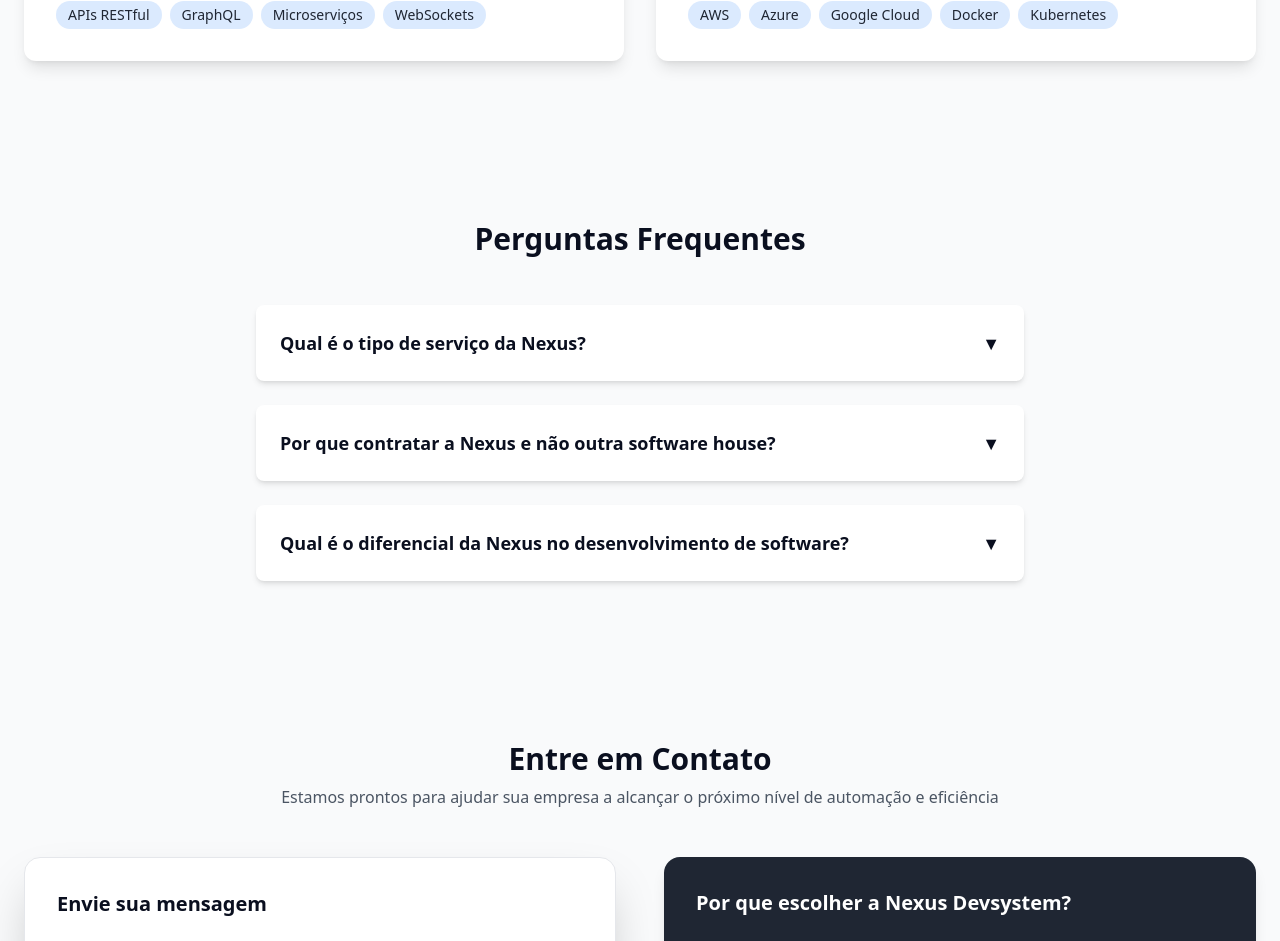
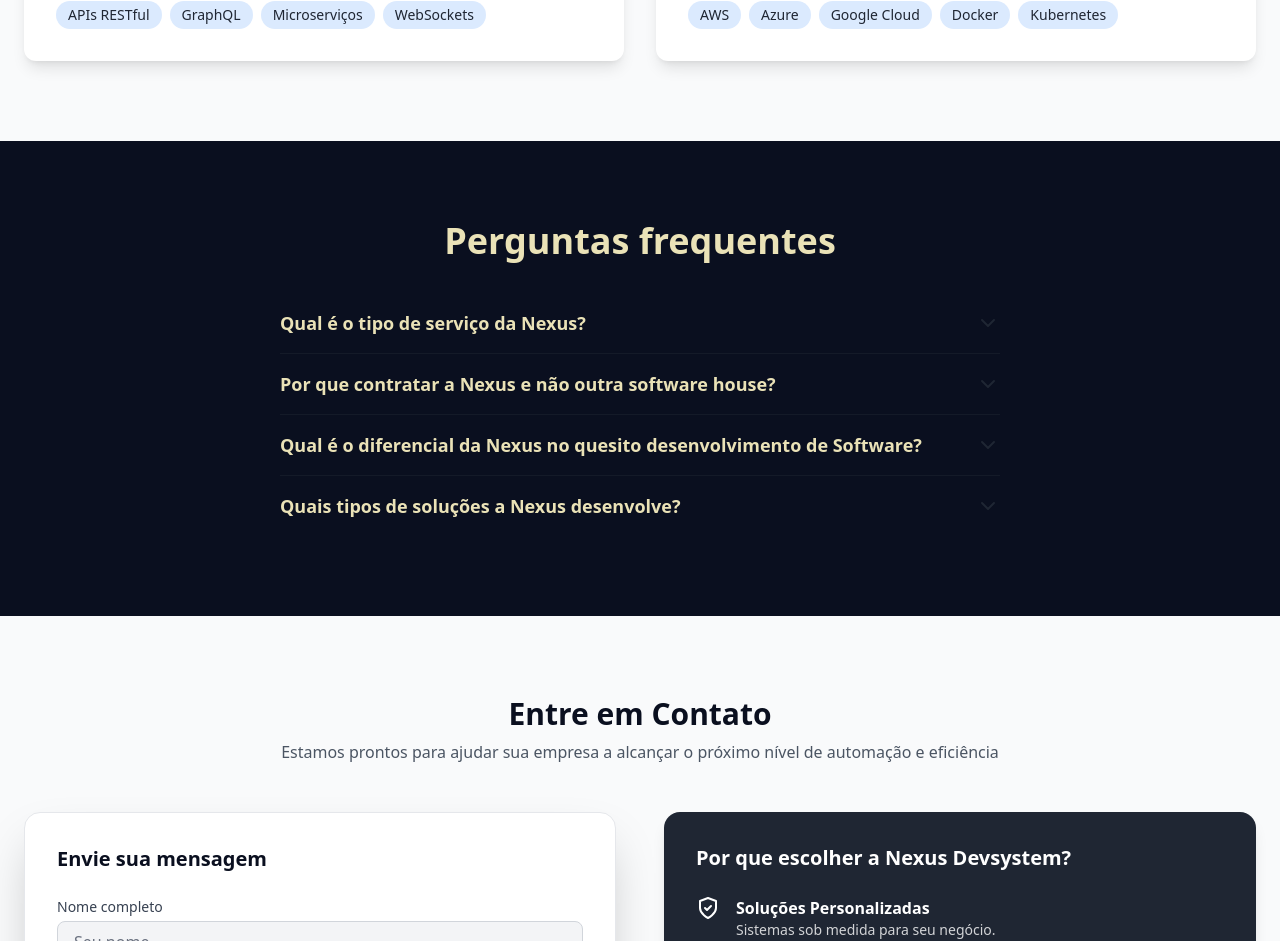
Before and after one commit to NexusDevsystem/nexusweb, a React (Vite) app: page / in a window 1280 px wide. Shown: the part 3888-4829 px from the top of the page. Built offline with nearby package versions, Linux system fonts and the light colour scheme.

Commit message:
atualização

```diff
--- a/src/components/FAQ.jsx
+++ b/src/components/FAQ.jsx
@@ -1,61 +1,67 @@
 // src/components/FAQ.jsx
-import React from 'react'
-import AnimateOnScroll from './AnimateOnScroll'
+import React, { useState } from 'react'
+import { ChevronDown } from 'lucide-react'
 
 const faqs = [
   {
     question: 'Qual é o tipo de serviço da Nexus?',
-    answer: `Oferecemos desenvolvimento de sistemas sob medida, otimização de processos
-             e automação inteligente para empresas de todos os portes.`
+    answer:
+      'Oferecemos desenvolvimento de sistemas sob medida, otimização de processos e automação inteligente para maximizar a eficiência do seu negócio.'
   },
   {
     question: 'Por que contratar a Nexus e não outra software house?',
-    answer: `Porque garantimos soluções totalmente personalizadas, foco em resultados
-             mensuráveis, e um suporte contínuo que mantém seu sistema sempre otimizado.`
+    answer:
+      'Nossa abordagem é 100% colaborativa: mergulhamos nos desafios do cliente, usamos tecnologias de ponta e garantimos entregas no prazo com altíssima qualidade.'
   },
   {
-    question: 'Qual é o diferencial da Nexus no desenvolvimento de software?',
-    answer: `Utilizamos as mais recentes tecnologias e metodologias ágeis para entregar
-             sistemas robustos, seguros e escaláveis.`
+    question: 'Qual é o diferencial da Nexus no quesito desenvolvimento de Software?',
+    answer:
+      'Investimos em design escalável e manutenível, acompanhamos seus KPIs com monitoramento contínuo e evoluímos seu sistema conforme o crescimento da sua empresa.'
+  },
+  {
+    question: 'Quais tipos de soluções a Nexus desenvolve?',
+    answer:
+      'Criamos aplicações web e mobile, implantamos IA e Machine Learning, fazemos integrações de sistemas, arquiteturas em cloud e pipelines de automação.'
   }
 ]
 
 export default function FAQ() {
+  const [openIndex, setOpenIndex] = useState(null)
+
+  const toggle = (i) => {
+    setOpenIndex(openIndex === i ? null : i)
+  }
+
   return (
-    <section
-      id="faq"
-      className="py-20 bg-gray-50"
-    >
-      <div className="max-w-7xl mx-auto px-6">
-        {/* Título */}
-        <AnimateOnScroll>
-          <div className="text-center mb-12">
-            <h2 className="text-3xl font-bold text-primary inline-block relative group">
-              Perguntas Frequentes
-              <span
-                className="block h-1 bg-secondary absolute left-0 bottom-[-6px] w-0
-                           group-hover:w-full transition-all duration-500 rounded"
-              />
-            </h2>
-          </div>
-        </AnimateOnScroll>
-
-        {/* Lista de FAQs */}
-        <div className="space-y-6 max-w-3xl mx-auto">
-          {faqs.map(({ question, answer }) => (
-            <AnimateOnScroll key={question}>
-              <details className="group bg-white rounded-lg shadow-md p-6">
-                <summary className="cursor-pointer text-lg font-semibold text-primary flex justify-between items-center">
-                  {question}
-                  <span className="transition-transform duration-300 group-open:rotate-180">
-                    ▼
-                  </span>
-                </summary>
-                <p className="mt-4 text-gray-700 leading-relaxed">
-                  {answer}
+    <section id="faq" className="py-20 bg-primary text-accent">
+      <div className="max-w-3xl mx-auto px-6">
+        <h2 className="text-3xl sm:text-4xl font-bold text-center mb-12">
+          Perguntas frequentes
+        </h2>
+        <div className="space-y-4">
+          {faqs.map((item, i) => (
+            <div
+              key={i}
+              className="border-b border-secondary/50 pb-4 last:border-none"
+            >
+              <button
+                onClick={() => toggle(i)}
+                className="w-full flex justify-between items-center text-left"
+              >
+                <span className="font-semibold text-lg">
+                  {item.question}
+                </span>
+                <ChevronDown
+                  className={`w-6 h-6 text-secondary transition-transform duration-200
+                              ${openIndex === i ? 'rotate-180' : ''}`}
+                />
+              </button>
+              {openIndex === i && (
+                <p className="mt-3 text-accent/80 leading-relaxed">
+                  {item.answer}
                 </p>
-              </details>
-            </AnimateOnScroll>
+              )}
+            </div>
           ))}
         </div>
       </div>
```
